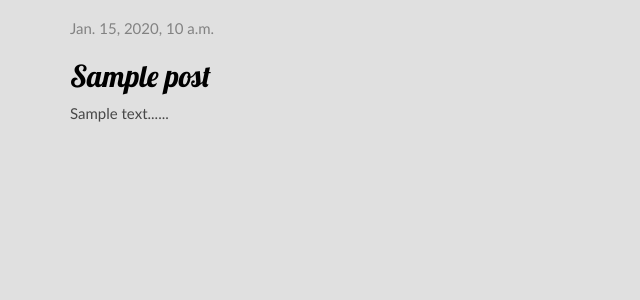
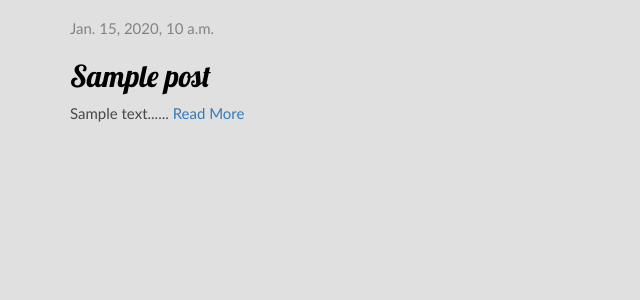
Before and after one commit to Txy822/Mysite, a Django app: page / in a window 1280 px wide. Shown: the part 344-644 px from the top of the page, without its empty margins (0-640 px from the left). Run offline with Django 3.2, Linux system fonts and the light colour scheme; tables that the repository leaves empty hold one stand-in row (values such as "Sample post"); some libraries are stand-ins or nearby versions.

Commit message:
template updated

```diff
--- a/blog/templates/blog/post_list.html
+++ b/blog/templates/blog/post_list.html
@@ -8,7 +8,9 @@
                 {{ post.published_date }}
             </div>
             <h2><a href="{% url 'post_detail' pk=post.pk %}" target="_blank">{{ post.title }}</a></h2>
-            <p>{{ post.snippet|linebreaksbr }}</p>
+            <p>{{ post.snippet|linebreaksbr }}
+            <a href="{% url 'post_detail' pk=post.pk %}" target="_blank">Read More</a>
+            </p>
         </div>
     {% endfor %}
 {% endblock %}
```
